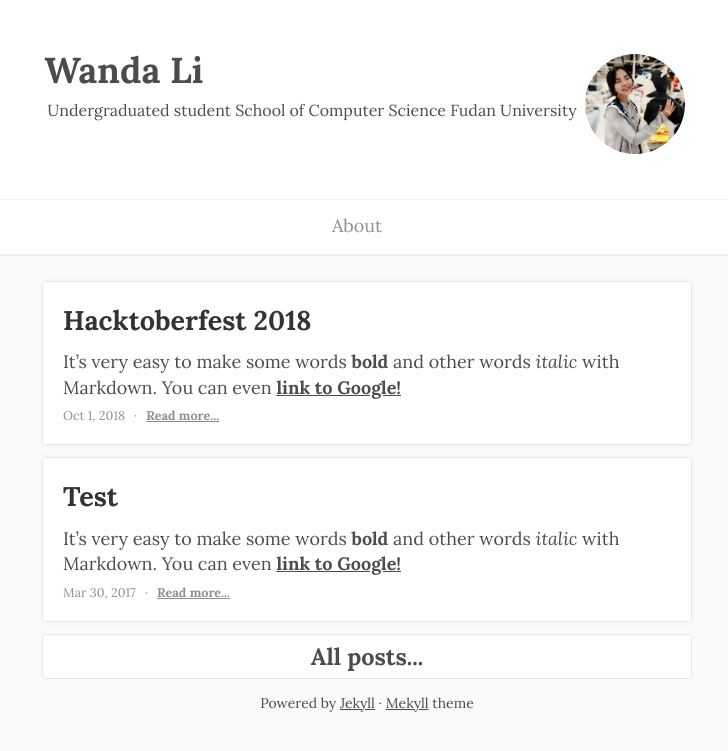
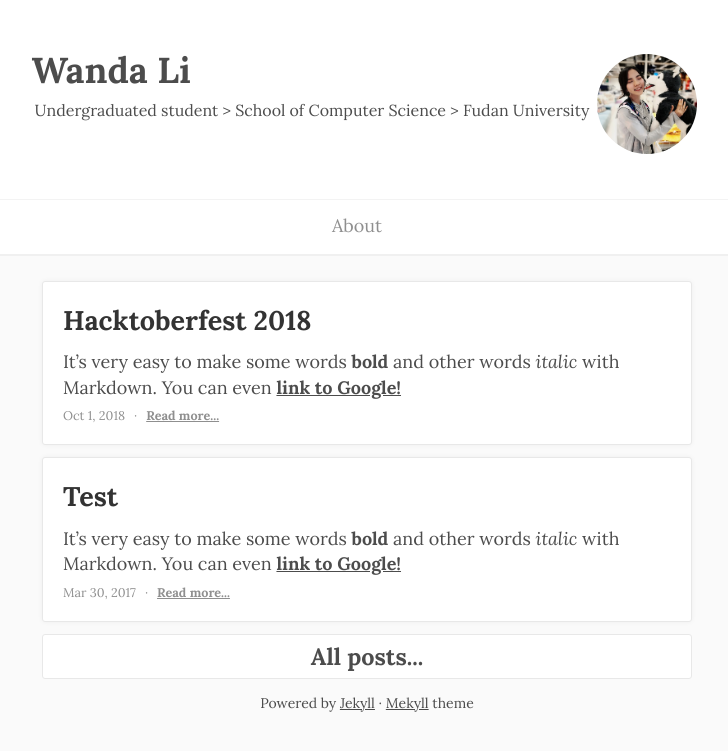
Before and after one commit to wandli/wandli.github.io, a Jekyll site: the page built from index.html, in a window 1280 px wide. Shown: the top 751 px of the page, without its empty margins (273-1001 px from the left). Built offline with Jekyll 4.4.1, drawn with Linux system fonts in a browser that asks for light colours; Markdown is read by kramdown in place of the engine named in the settings.

```diff
--- a/_config.yml
+++ b/_config.yml
@@ -1,8 +1,8 @@
 title: Wanda Li
 email: wdli10 AT outlook DOT com
 description: >
-  Undergraduated student
-  School of Computer Science
+  Undergraduated student >
+  School of Computer Science >
   Fudan University
 baseurl: "/" # the subpath of your site, e.g. /blog
 url: "http://wandli.github.io" # the base hostname & protocol for your site
```
